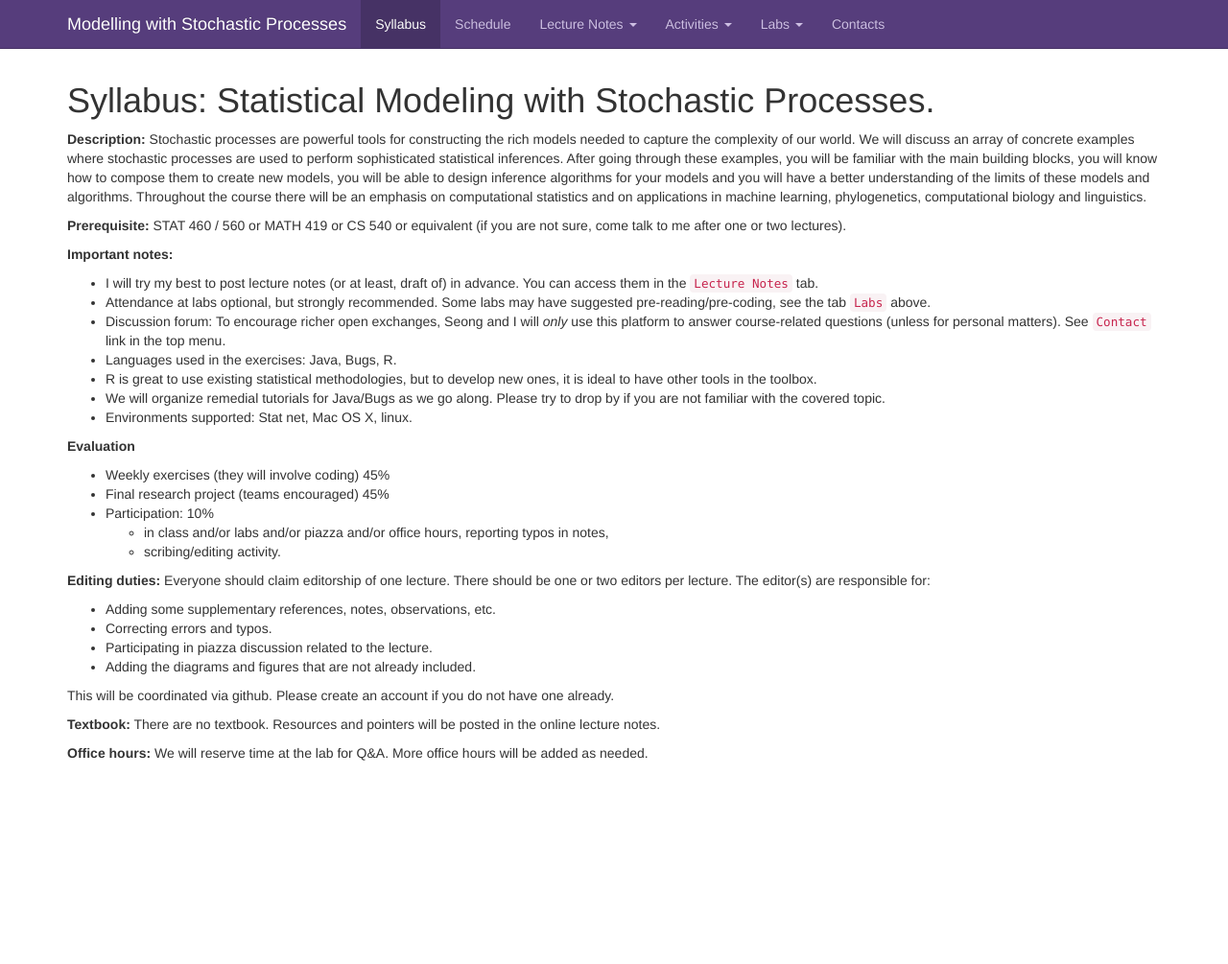
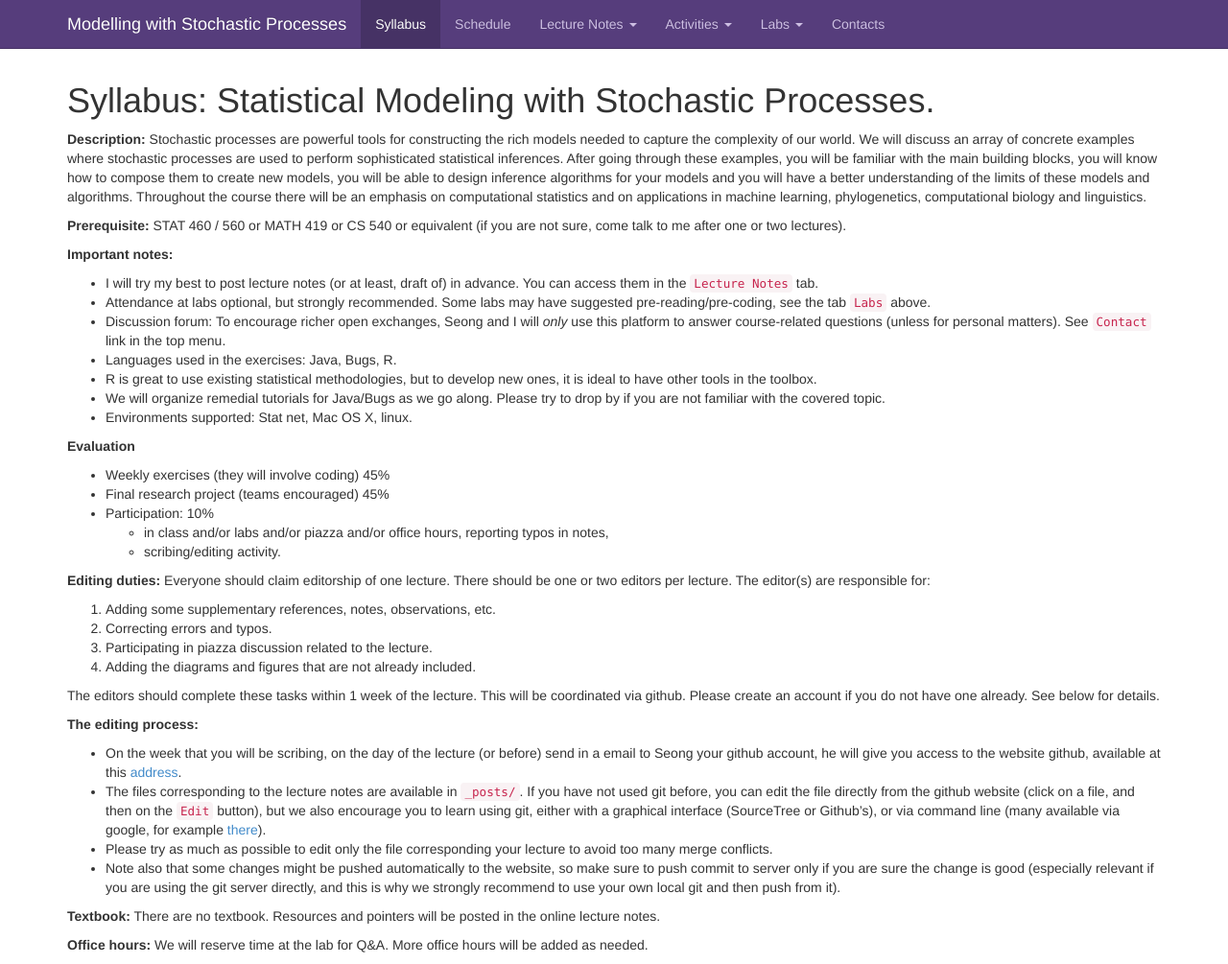
Before and after one commit to snowdj/stochastic_process_notes, a Jekyll site: the page built from syllabus.md, in a window 1280 px wide and 1005 px high. Shown: the whole window at 96% size. Built offline with Jekyll 4.4.1, drawn with Linux system fonts in a browser that asks for light colours; nearby versions of some CDN libraries; Markdown is read by kramdown in place of the engine named in the settings; comment, search, counter and statistics services are not loaded.

Commit message:
Add instruction on the editorial process

```diff
--- a/syllabus.md
+++ b/syllabus.md
@@ -31,12 +31,19 @@ Syllabus: Statistical Modeling with Stochastic Processes.
 
 **Editing duties:** Everyone should claim editorship of one lecture. There should be one or two editors per lecture. The editor(s) are responsible for:
 
-- Adding some supplementary references, notes, observations, etc.
-- Correcting errors and typos.
-- Participating in piazza discussion related to the lecture.
-- Adding the diagrams and figures that are not already included.
+1. Adding some supplementary references, notes, observations, etc.
+2. Correcting errors and typos.
+3. Participating in piazza discussion related to the lecture.
+4. Adding the diagrams and figures that are not already included.
 
-This will be coordinated via github. Please create an account if you do not have one already.
+The editors should complete these tasks within 1 week of the lecture. This will be coordinated via github. Please create an account if you do not have one already. See below for details.
+
+**The editing process:**
+
+- On the week that you will be scribing, on the day of the lecture (or before) send in a email to Seong your github account, he will give you access to the website github, available at this [address](https://github.com/alexandrebouchard/stochastic-process-course).
+- The files corresponding to the lecture notes are available in ``_posts/``. If you have not used git before, you can edit the file directly from the github website (click on a file, and then on the ``Edit`` button), but we also encourage you to learn using git, either with a graphical interface (SourceTree or Github's), or via command line (many available via google, for example [there](http://rogerdudler.github.io/git-guide/)).
+- Please try as much as possible to edit only the file corresponding your lecture to avoid too many merge conflicts.
+- Note also that some changes might be pushed automatically to the website, so make sure to push commit to server only if you are sure the change is good (especially relevant if you are using the git server directly, and this is why we strongly recommend to use your own local git and then push from it).
 
 **Textbook:** There are no textbook. Resources and pointers will be posted in the online lecture notes.
 
```
